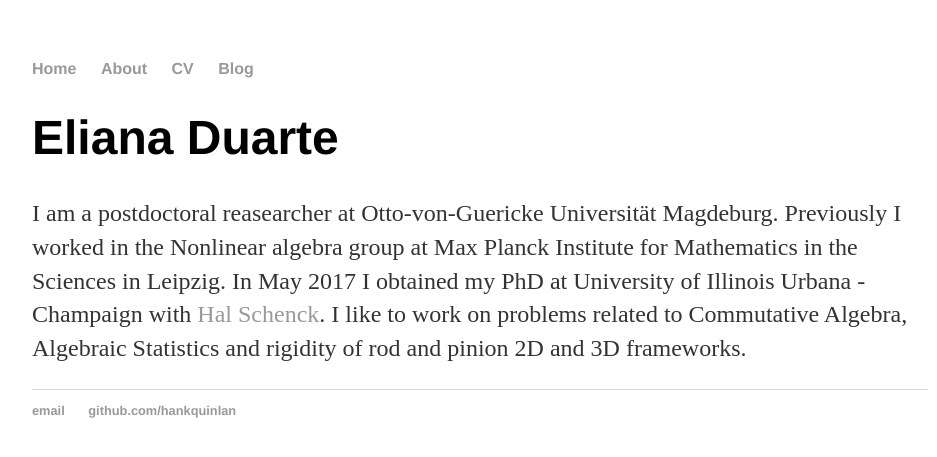
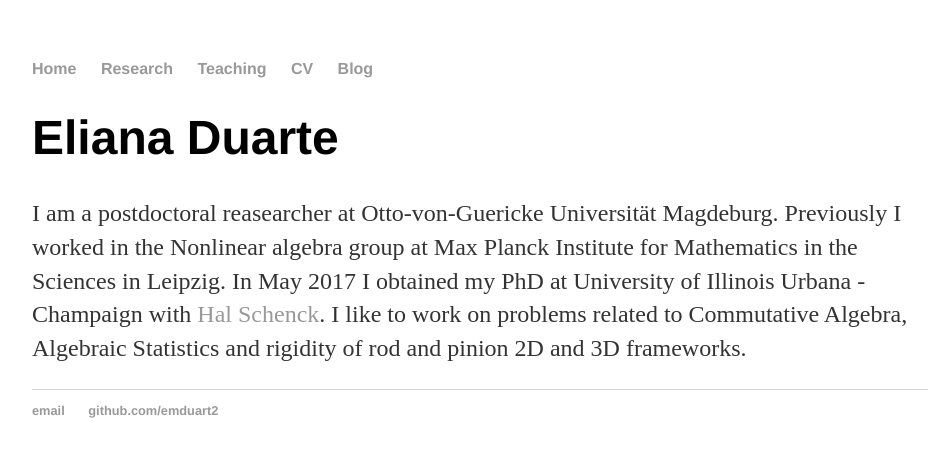
Before and after one commit to emduart2/emduart2.github.io, a Jekyll site: the page built from index.html, in a window 1280 px wide. Shown: the top 457 px of the page, without its empty margins (160-1097 px from the left). Built offline with Jekyll 4.4.1, drawn with Linux system fonts in a browser that asks for light colours.

Commit message:
modified my homepage

```diff
--- a/_layouts/default.html
+++ b/_layouts/default.html
@@ -9,7 +9,8 @@
 			<nav>
 	    		<ul>
 	        		<li><a href="/">Home</a></li>
-		        	<li><a href="/about">About</a></li>
+		        	<li><a href="/about">Research</a></li>
+				<li><a href="/teaching">Teaching</a></li>
 	        		<li><a href="/cv">CV</a></li>
 	        		<li><a href="/blog">Blog</a></li>
 	    		</ul>
@@ -21,8 +22,8 @@
 			</div><!-- /.container -->
 			<footer>
 	    		<ul>
-	        		<li><a href="mailto:hankquinlanhub@gmail.com">email</a></li>
-	        		<li><a href="https://github.com/hankquinlan">github.com/hankquinlan</a></li>
+	        		<li><a href="mailto:eliana.duarte@ovgu.de">email</a></li>
+	        		<li><a href="https://github.com/emduart2">github.com/emduart2</a></li>
 				</ul>
 			</footer>
 		</body>
```
